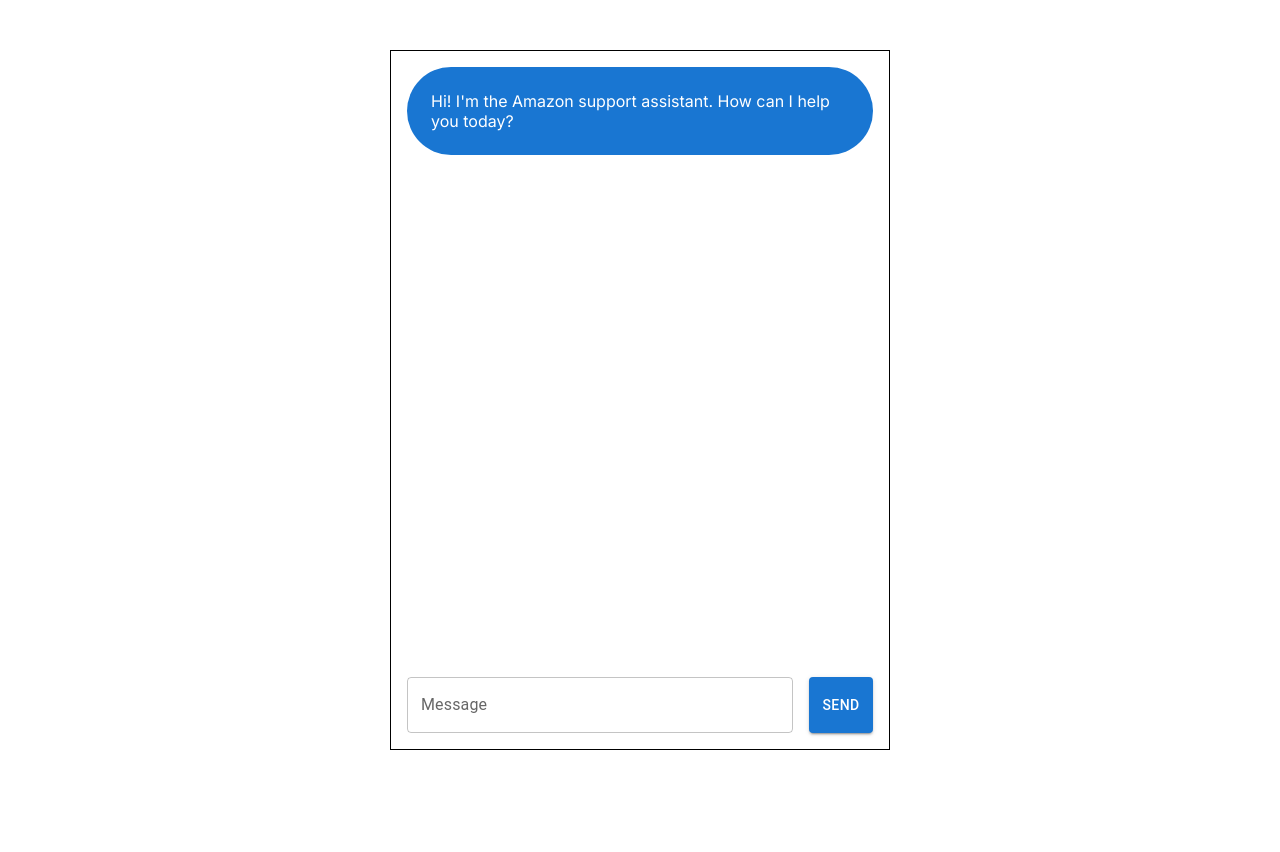
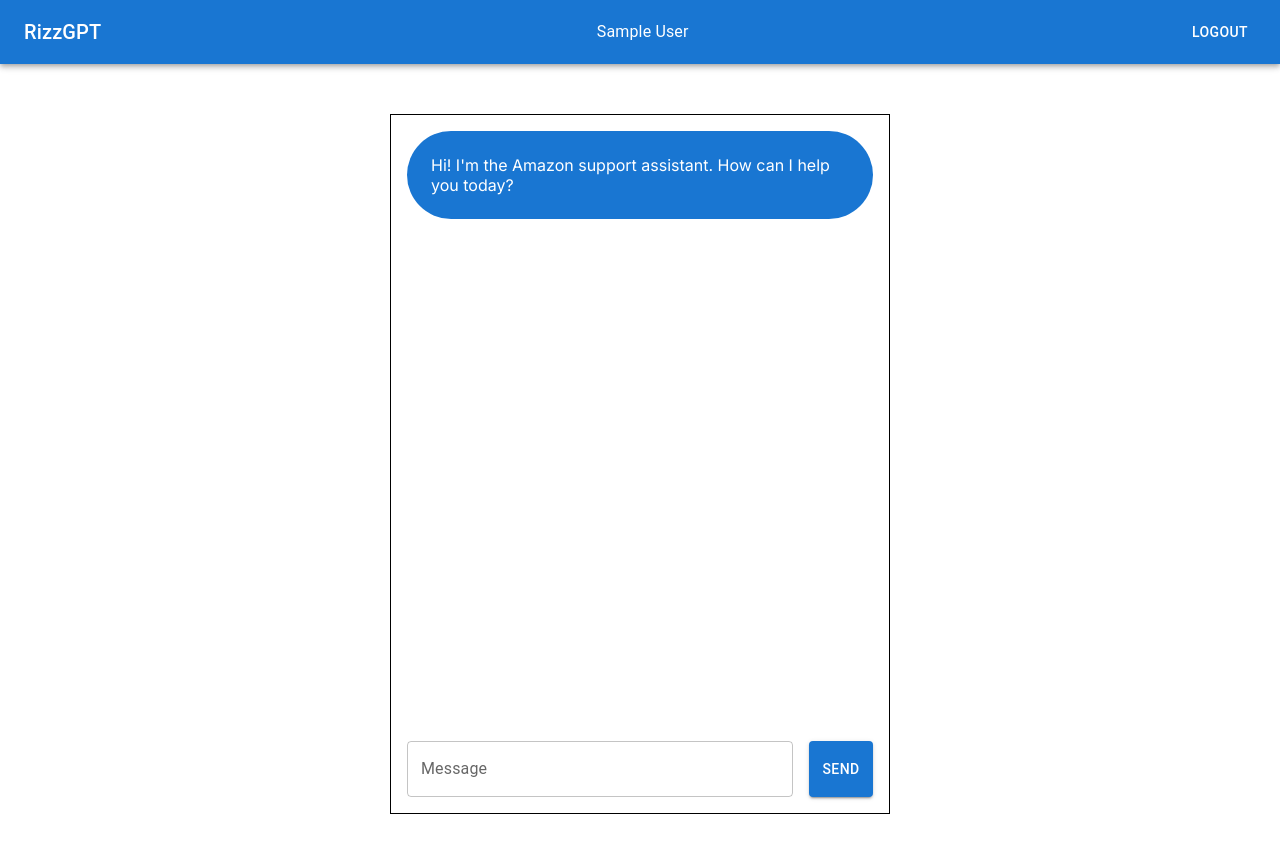
Before and after one commit to xntle/rizz-gpt, a Next.js app: page / in a window 1280 px wide. Shown: the top 852 px of the page. Before the commit the page ends 800 px from the top, so only its background shows below. Built offline with nearby package versions, Linux system fonts and the light colour scheme; no server answers; sample sign-in values are in the browser's storage.

Commit message:
added protected route

```diff
--- a/app/auth/page.js
+++ b/app/auth/page.js
@@ -17,6 +17,21 @@
 export const AuthContextProvider = ({ children }) => {
   const [user, setUser] = useState(null);
   const [userUid, setUserUid] = useState("");
+  const [loading, setLoading] = useState(true);
+
+  useEffect(() => {
+    const unsubscribe = onAuthStateChanged(auth, (currentUser) => {
+      if (currentUser) {
+        setUser(currentUser || null);
+        setUserUid(currentUser?.uid || "");
+      } else {
+        setUser("");
+        setUserUid("");
+      }
+      setLoading(false); // Set loading to false after checking authentication state
+    });
+    return () => unsubscribe();
+  }, []);
 
   const googleSignIn = async () => {
     try {
@@ -40,21 +55,8 @@
     }
   };
 
-  useEffect(() => {
-    const unsubscribe = onAuthStateChanged(auth, (currentUser) => {
-      if (currentUser) {
-        setUser(currentUser);
-        setUserUid(currentUser.uid);
-      } else {
-        setUser("");
-        setUserUid("");
-      }
-    });
-    return () => unsubscribe();
-  }, []);
-
   return (
-    <AuthContext.Provider value={{ user, googleSignIn, logOut, userUid }}>
+    <AuthContext.Provider value={{ user, googleSignIn, logOut, userUid, loading }}>
       {children}
     </AuthContext.Provider>
   );
@@ -67,6 +69,13 @@
 export default function SignUp() {
     const { user, googleSignIn } = UserAuth();
   const router = useRouter();
+
+  useEffect(() => {
+    if (user) {
+      router.push("/");
+    }
+  }, [user, router]);
+
 
   const handleSignUp = async () => {
     try {
--- /dev/null
+++ b/app/components/navbar.js
@@ -0,0 +1,34 @@
+// components/Navbar.js
+import React from "react";
+import { AppBar, Toolbar, Typography, Button } from "@mui/material";
+import { UserAuth } from "../auth/page";
+
+const Navbar = () => {
+  const { user, logOut } = UserAuth();
+
+  const handleLogout = async () => {
+    try {
+      await logOut();
+    } catch (error) {
+      console.log(error);
+    }
+  };
+
+  return (
+    <AppBar position="static">
+      <Toolbar sx={{ justifyContent: "space-between" }}>
+        <Typography variant="h6">RizzGPT</Typography>
+        {user ? (
+          <>
+            <Typography variant="body1">{user.displayName}</Typography>
+            <Button color="inherit" onClick={handleLogout}>
+              Logout
+            </Button>
+          </>
+        ) : null}
+      </Toolbar>
+    </AppBar>
+  );
+};
+
+export default Navbar;
--- a/app/page.js
+++ b/app/page.js
@@ -2,8 +2,10 @@
 
 import { Box, Button, Stack, TextField } from '@mui/material';
 import { useState } from 'react';
+import withAuth from './protectedroute';
+import Navbar from './components/navbar';
 
-export default function Home() {
+function Home() {
   const [messages, setMessages] = useState([
     {
       role: 'assistant',
@@ -63,6 +65,7 @@
 
   return (
     <>
+    <Navbar></Navbar>
       <Box
         width="100vw"
         height="100vh"
@@ -125,3 +128,4 @@
     </>
   );
 }
+export default withAuth(Home);
--- /dev/null
+++ b/app/protectedroute.js
@@ -0,0 +1,28 @@
+import { useRouter } from "next/navigation";
+import { UserAuth } from "./auth/page";
+import {React, useEffect} from "react";
+
+const withAuth = (Component) => {
+  return function AuthenticatedComponent(props) {
+    const { user, loading } = UserAuth();
+    const router = useRouter();
+
+     useEffect(() => {
+       if (!loading && !user) {
+         router.replace("/auth");
+       }
+     }, [loading, user, router]);
+
+    if (loading) {
+      return <div>You need to sign up to get started</div>;
+    }
+
+    if (!user) {
+      return null;
+    }
+
+    return <Component {...props} />;
+  };
+};
+
+export default withAuth;
```
